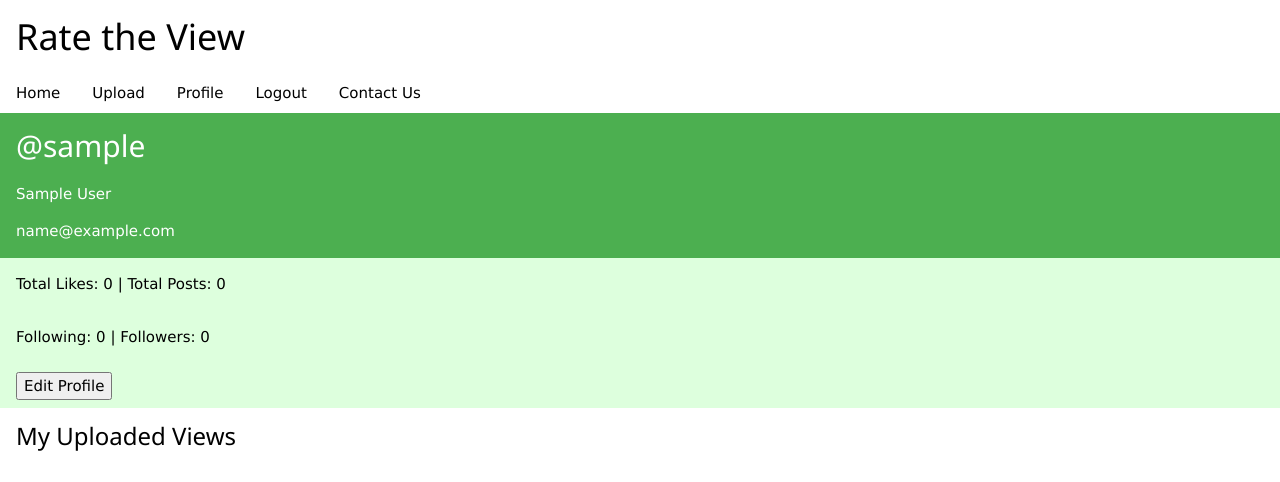
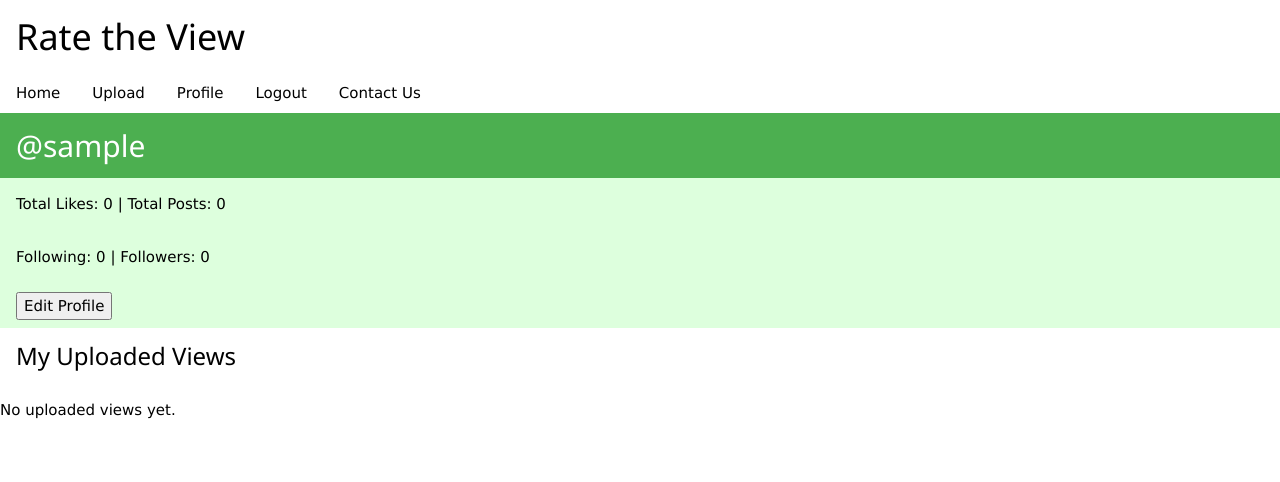
Before and after one commit to ThePikaPool/rate-the-view, a Django app: a page that uses rate-the-view/templates/rate_the_view/profile.html in a window 1280 px wide. Shown: the top 482 px of the page. Run offline with Django 4.2, Linux system fonts and the light colour scheme; the visitor is signed in with stand-in values (Sample User, id 1); data comes from the database, SQL or seed files in the repository; data that the repository does not hold is empty.

Commit message:
Removed bug where you can view users first/last name and email when accessing their profile

```diff
--- a/rate-the-view/templates/rate_the_view/profile.html
+++ b/rate-the-view/templates/rate_the_view/profile.html
@@ -33,9 +33,6 @@
 
     <div class="w3-container w3-green w3-cell-middle">
         <h2>@{{ profile_user.username }}</h2>
-
-        <p>{{ profile_user.first_name }} {{ profile_user.last_name }}</p>
-        <p>{{ profile_user.email }}</p>
     </div>
 
     <div class="w3-container w3-olive w3-cell-middle">
```
